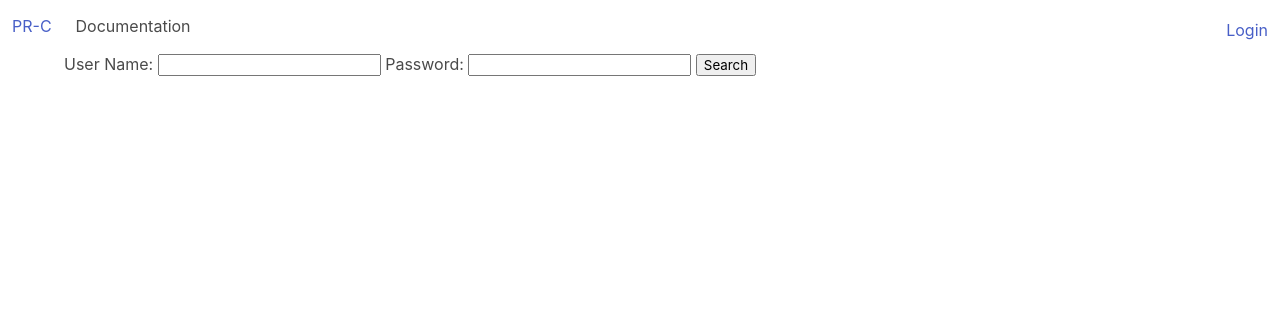
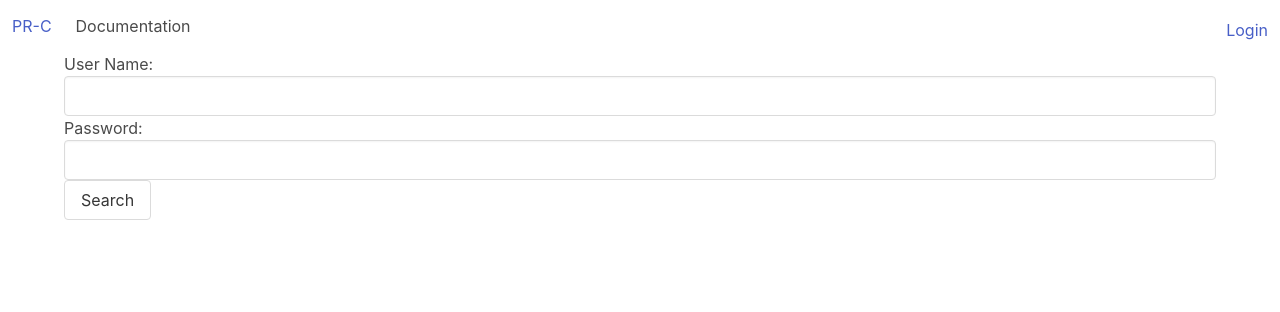
Before and after one commit to NicholasSurmava/planet-rebase-tower-status, a Flask app: page /login in a window 1280 px wide. Shown: the top 312 px of the page. Run offline with Flask 2, Linux system fonts and the light colour scheme; some libraries are stand-ins or nearby versions.

Commit message:
made login page a bit nicer

```diff
--- a/src/templates/login.html
+++ b/src/templates/login.html
@@ -4,10 +4,10 @@
 <div class="container">
     <form action="/login"  method="post">
         <label for="user">User Name:</label>
-        <input type="text" name="user" id="user">
+        <input  class="input" type="text" name="user" id="user">
         <label for="password">Password:</label>
-        <input type="password" name="password" id="password">
-        <button type="submit">Search</button>
+        <input  class="input" type="password" name="password" id="password">
+        <button class="button" type="submit">Search</button>
     </form>
 </div>
 {% endblock %}
```
